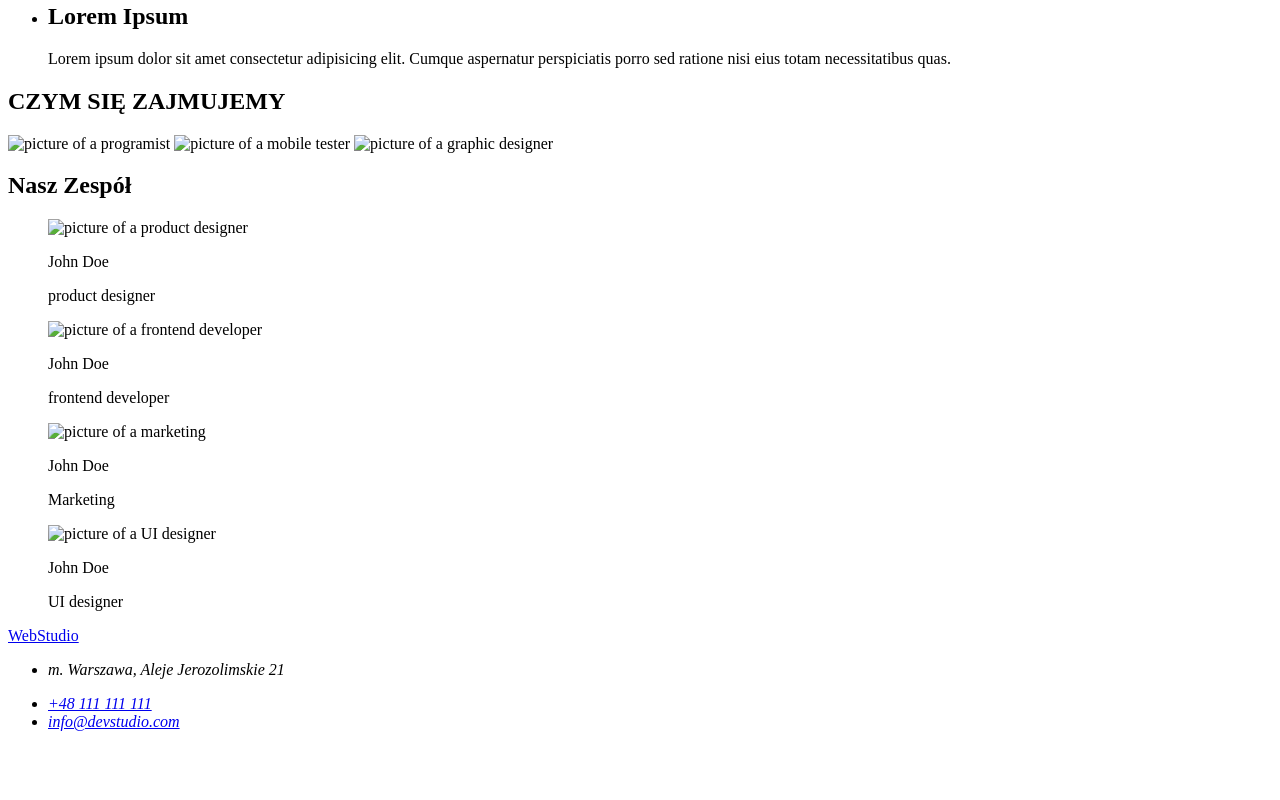
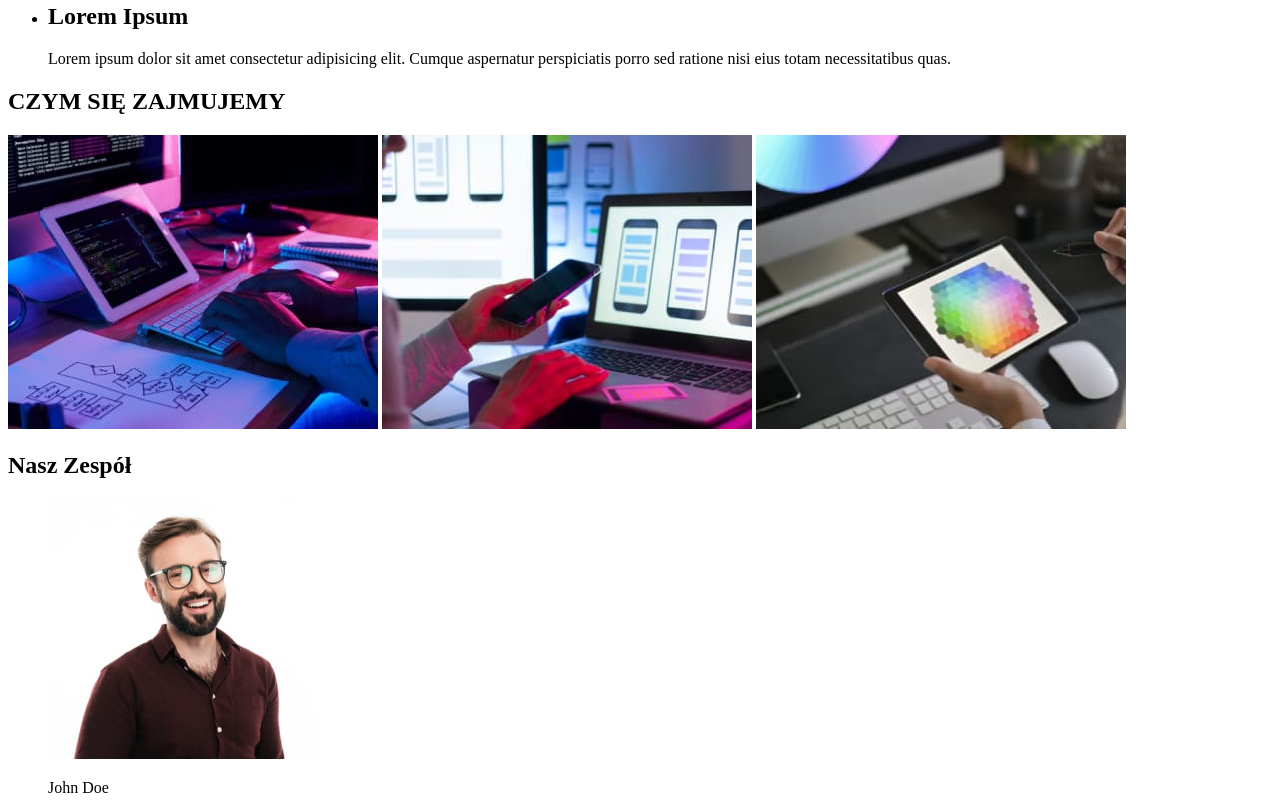
Before and after one commit to DurkaMateusz/goit-markup-hw-01, a plain HTML site: page index.html in a window 1280 px wide. Shown: the part 600-1400 px from the top of the page. Before the commit the page ends 1347 px from the top, so only its background shows below. Drawn offline with Linux system fonts and the light colour scheme; the site is published under a folder, as on GitHub Pages, so addresses that start at the root find nothing.

Commit message:
src images

```diff
--- a/index.html
+++ b/index.html
@@ -69,19 +69,19 @@
       </ul>
       <h2>CZYM SIĘ ZAJMUJEMY</h2>
       <img
-        src="/images/obrazek1.jpg"
+        src="images/obrazek1.jpg"
         width="370"
         height="294"
         alt="picture of a programist"
       />
       <img
-        src="/images/obrazek2.jpg"
+        src="images/obrazek2.jpg"
         width="370"
         height="294"
         alt="picture of a mobile tester"
       />
       <img
-        src="/images/obrazek3.jpg"
+        src="images/obrazek3.jpg"
         width="370"
         height="294"
         alt="picture of a graphic designer"
@@ -89,7 +89,7 @@
       <h2>Nasz Zespół</h2>
       <figure>
         <img
-          src="/images/osoba1.jpg"
+          src="images/osoba1.jpg"
           width="270"
           height="260"
           alt="picture of a product designer"
@@ -101,7 +101,7 @@
       </figure>
       <figure>
         <img
-          src="/images/osoba2.jpg"
+          src="images/osoba2.jpg"
           width="270"
           height="260"
           alt="picture of a frontend developer"
@@ -111,9 +111,9 @@
           <p>frontend developer</p>
         </figcaption>
       </figure>
-      <figure>
+      <figure></figure>
         <img
-          src="/images/osoba3.jpg"
+          src="images/osoba3.jpg"
           width="270"
           height="260"
           alt="picture of a marketing"
@@ -125,7 +125,7 @@
       </figure>
       <figure>
         <img
-          src="/images/osoba4.jpg"
+          src="images/osoba4.jpg"
           width="270"
           height="260"
           alt="picture of a UI designer"
```
Also changed, not shown: 1 other file.
